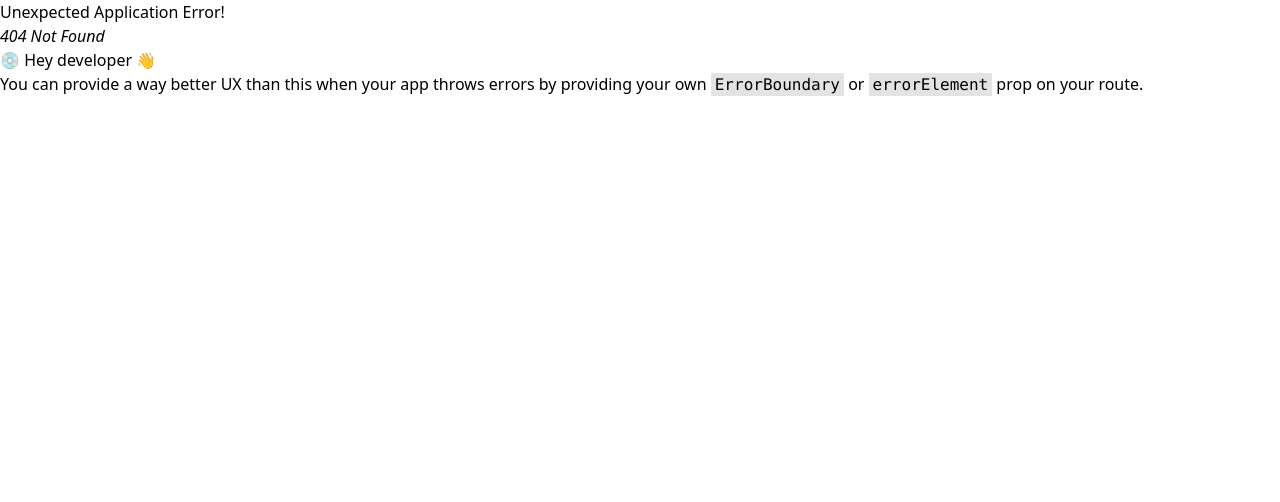
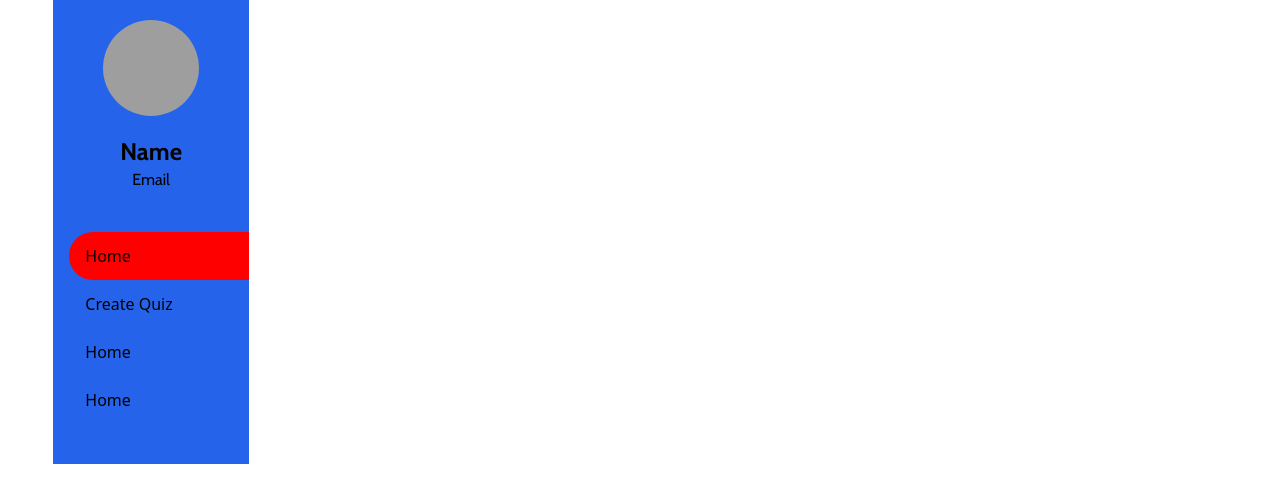
Before and after one commit to IiamSAINT/quizwhiz-frontend, a React (Vite) app: page /quiz in a window 1280 px wide. Before the commit this address had no page. Shown: the top 502 px of the page. Built offline with nearby package versions, Linux system fonts and the light colour scheme; grey boxes are pictures that could not be loaded; a web font is replaced by a local one.

Commit message:
feat: started quiz section

```diff
--- a/src/App.tsx
+++ b/src/App.tsx
@@ -2,6 +2,7 @@ import { createBrowserRouter, RouterProvider } from "react-router-dom";
 import Login from "./features/login/Login";
 import Signup from "./features/signup/Signup";
 import Homepage from "./features/HomePage/Homepage";
+import QuizPage from "./features/Quiz/QuizPage";
 
 const router = createBrowserRouter([
   {
@@ -16,6 +17,10 @@ const router = createBrowserRouter([
     path: "/app",
     element: <Homepage />,
   },
+  {
+    path: "/quiz",
+    element: <QuizPage />
+  },
 ]);
 
 function App() {
--- /dev/null
+++ b/src/features/Quiz/QuizPage.tsx
@@ -0,0 +1,9 @@
+import QuizSidebar from "../../ui/QuizSidebar";
+
+function QuizPage() {
+  return <div className="w-11/12 mx-auto">
+    <QuizSidebar />
+  </div>;
+}
+
+export default QuizPage;
--- a/src/features/signup/Signup.tsx
+++ b/src/features/signup/Signup.tsx
@@ -2,17 +2,22 @@ import { FormEvent, useState } from "react";
 import RegBanner from "../../ui/RegBanner";
 import { Link } from "react-router-dom";
 import { validateSignup } from "../../services/Authentication";
+import { useNavigate } from "react-router-dom";
 
 function Signup() {
   const [name, setName] = useState("");
   const [email, setEmail] = useState("");
   const [password, setPassword] = useState("");
+  const navigate = useNavigate()
 
   function handleSubmit(e: FormEvent) {
     console.log("Hello From the Submit button 👋👋");
     e.preventDefault();
 
     validateSignup({ name, email, password });
+    navigate("/")
+
+
   }
 
   return (
--- a/src/index.css
+++ b/src/index.css
@@ -3,3 +3,7 @@
 @tailwind base;
 @tailwind components;
 @tailwind utilities;
+
+.sidebar .active{
+    background-color: red;
+}
--- /dev/null
+++ b/src/ui/ButtonComponent.tsx
@@ -0,0 +1,11 @@
+export default function ButtonComponent() {
+  return (
+    <div className="flex justify-center items-center h-screen">
+      <div className="flex flex-row gap-2">
+        <div className="w-4 h-4 rounded-full bg-blue-700 animate-bounce"></div>
+        <div className="w-4 h-4 rounded-full bg-blue-700 animate-bounce [animation-delay:-.3s]"></div>
+        <div className="w-4 h-4 rounded-full bg-blue-700 animate-bounce [animation-delay:-.5s]"></div>
+      </div>
+    </div>
+  );
+}
--- a/src/ui/Features.tsx
+++ b/src/ui/Features.tsx
@@ -24,8 +24,8 @@ function Features() {
       </h1>
 
       <div className="flex gap-5 mt-7">
-        {features.map((feature) => (
-          <div className="w-1/3 rounded-lg border-2 py-5 shadow-xl">
+        {features.map((feature, i) => (
+          <div className="w-1/3 rounded-lg border-2 py-5 shadow-xl" key={i}>
             <div className="text-start py-1 px-4 bg-blue-600 w-10/12 text-base text-white">
               {feature.badge}
             </div>
--- /dev/null
+++ b/src/ui/QuizSidebar.tsx
@@ -0,0 +1,31 @@
+import { NavLink } from "react-router-dom";
+
+export default function QuizSidebar() {
+  return (
+    <aside className="w-2/12 bg-blue-600 pb-10">
+      <div className="text-center font-cabin bg-blue-600 py-5 rounded-b-2xl">
+        <img
+          src="src\assets\images\hero-test.jpg"
+          alt=""
+          className="w-24 h-24 rounded-full object-cover object-center mx-auto mb-5"
+        />
+        <h1 className="text-2xl font-bold">Name</h1>
+        <p>Email</p>
+      </div>
+      <ul className="sidebar mt-5">
+        <NavLink to="" className="block py-3 ps-4 rounded-s-full ms-4">
+          Home
+        </NavLink>
+        <NavLink to="/" className="block py-3 ps-4 rounded-s-full ms-4">
+          Create Quiz
+        </NavLink>
+        <NavLink to="/" className="block py-3 ps-4 rounded-s-full ms-4">
+          Home
+        </NavLink>
+        <NavLink to="/" className="block py-3 ps-4 rounded-s-full ms-4">
+          Home
+        </NavLink>
+      </ul>
+    </aside>
+  );
+}
```
